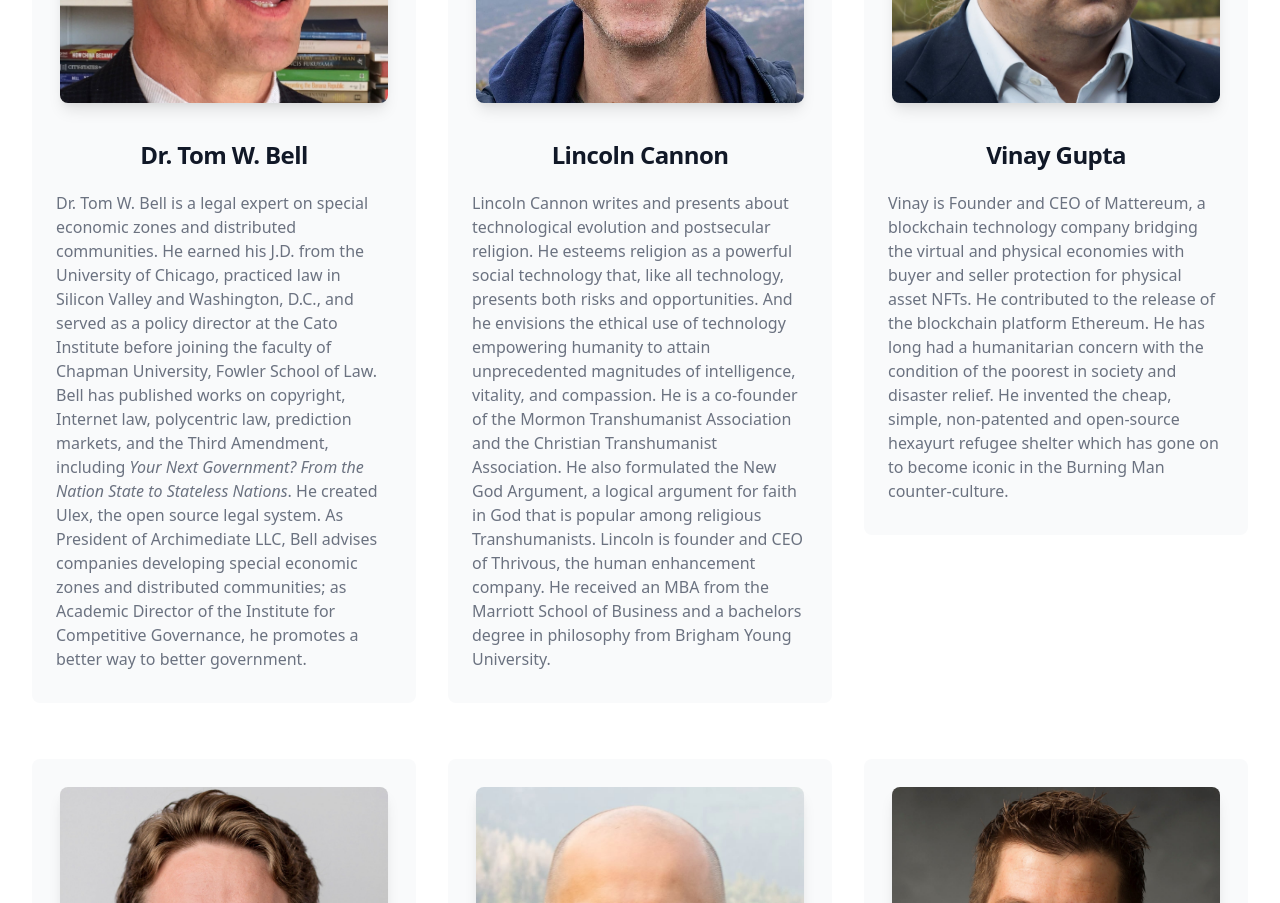
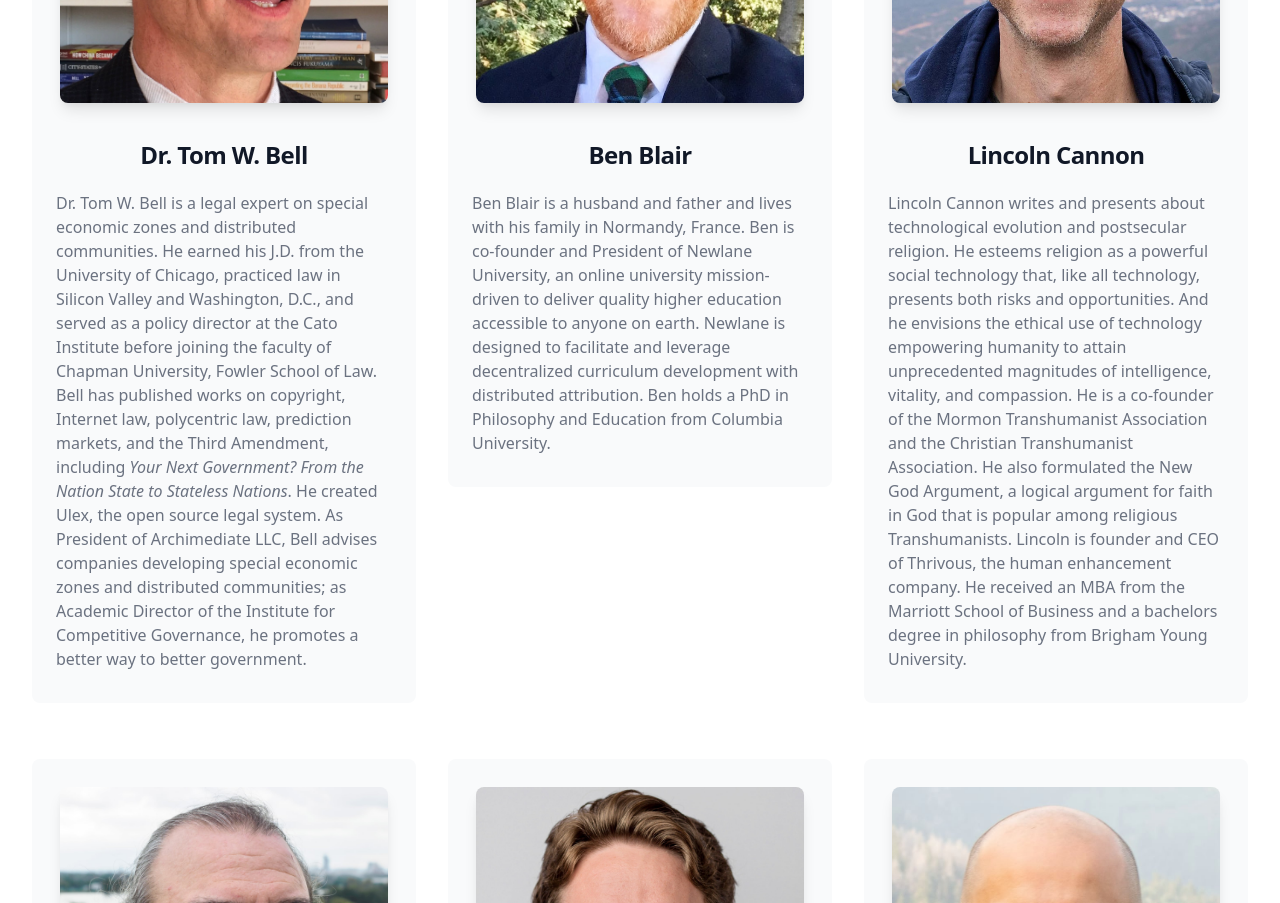
Before and after one commit to MormonTranshumanistAssociation/mtaconf.org, a website built with Vite: page index.html in a window 1280 px wide. Shown: the part 5600-6503 px from the top of the page. Built offline with nearby package versions, Linux system fonts and the light colour scheme; what @tailwindcss/typography would draw is missing.

Commit message:
Add Ben's bio

```diff
--- a/index.html
+++ b/index.html
@@ -472,6 +472,27 @@
                   <div class="flow-root bg-gray-50 rounded-lg px-6 pb-8">
                     <div class="mt-6">
                       <div class="p-1">
+                        <img class="rounded-lg w-full h-auto shadow-lg" src="/img/ben.jpg" alt="Ben Blair"/>
+                      </div>
+                      <h3 class="mt-8 text-2xl font-medium font-bold text-gray-900 tracking-tight">Ben Blair</h3>
+                      <div class="mt-5 text-base text-gray-500 text-left text-base max-w-prose prose prose-indigo">
+                        <p>
+                          Ben Blair is a husband and father and lives with his family in Normandy, France. Ben is
+                          co-founder and President of <a href="https://www.newlaneuniversity.com/">Newlane University</a>,
+                          an online university  mission-driven to deliver quality higher education accessible to anyone
+                          on earth. Newlane is designed to facilitate and leverage decentralized curriculum development
+                          with distributed attribution. Ben holds a PhD in Philosophy and Education from
+                          <a href="https://www.columbia.edu/">Columbia University</a>.
+                        </p>
+                      </div>
+                    </div>
+                  </div>
+                </div>
+
+                <div class="pt-6">
+                  <div class="flow-root bg-gray-50 rounded-lg px-6 pb-8">
+                    <div class="mt-6">
+                      <div class="p-1">
                         <img class="rounded-lg w-full h-auto shadow-lg" src="/img/lincoln.jpg" alt="Lincoln Cannon"/>
                       </div>
                       <h3 class="mt-8 text-2xl font-medium font-bold text-gray-900 tracking-tight">Lincoln Cannon</h3>
```
Also changed, not shown: img/ben.jpg (added).
